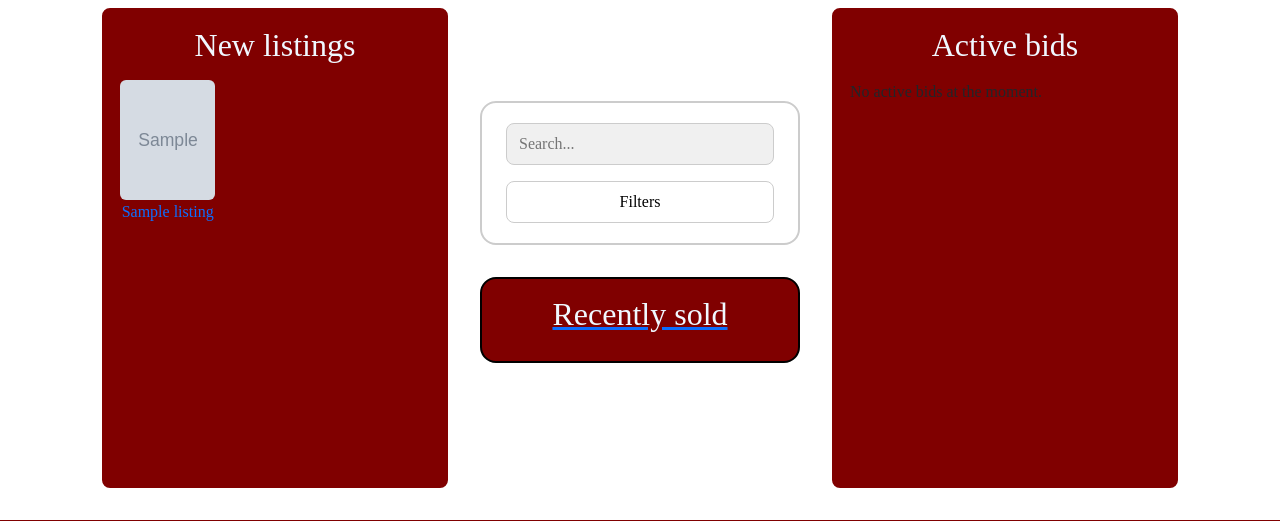
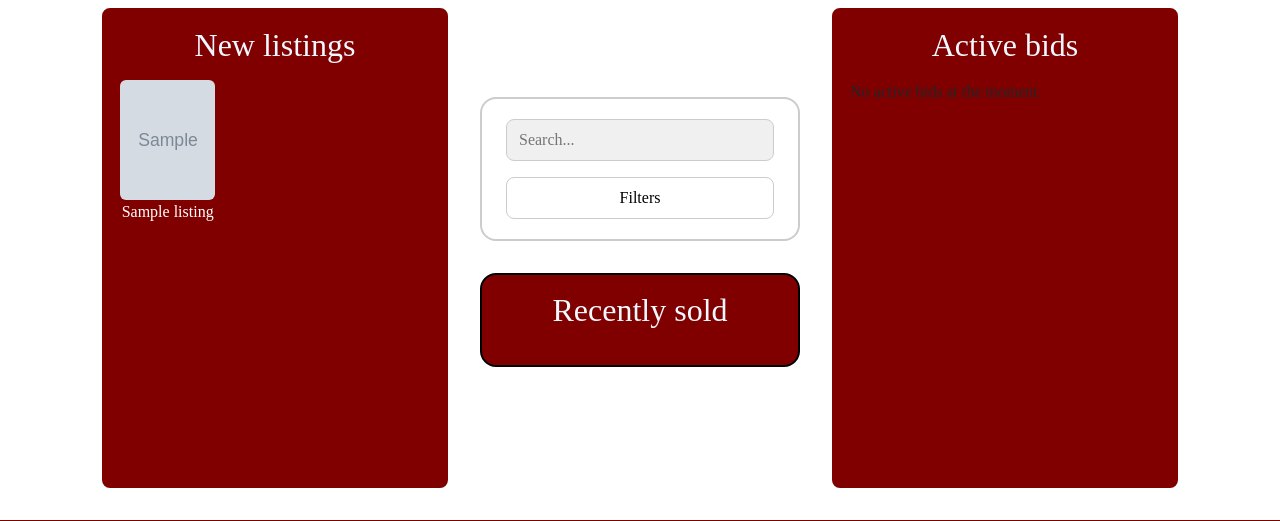
Before and after one commit to PDAYSig/Verklegt2_Group10, a Django app: page / in a window 1280 px wide. Shown: the part 153-674 px from the top of the page. Run offline with Django 5.2, Linux system fonts and the light colour scheme; tables that the repository leaves empty hold one stand-in row (values such as "Sample post"); grey boxes marked "Sample" are stand-in pictures.

Commit message:
links, look á þeim

```diff
--- a/static/css/styles.css
+++ b/static/css/styles.css
@@ -407,6 +407,11 @@ body {
     color: aliceblue;
     text-align: center;
     margin: 0 0 0.75rem 0;
+    text-decoration: none;
+}
+.link{
+    color: white;
+    text-decoration: none;
 }
 
 .sold-image-row {
--- a/templates/users/index.html
+++ b/templates/users/index.html
@@ -15,7 +15,7 @@
                             <img src="{{ img.url }}" width="100">
                         {% endif %}
                     {% endwith %}
-                    <p>{{ item.title }}</p>
+                    <p class="link">{{ item.title }}</p>
                 </a>
             {% endfor %}
         </div>
@@ -26,8 +26,8 @@
         {% include 'search_filter.html' %}
 
         <div class="sold-box">
-            <a href="{% url 'recently_sold' %}">
-                <h2 class="sold-title">Recently sold</h2>
+            <a href="{% url 'recently_sold' %}" class="sold-title">
+                <h2>Recently sold</h2>
             </a>
 
             <div class="sold-image-row">
@@ -55,7 +55,7 @@
                             <img src="{{ img.url }}" width="100">
                         {% endif %}
                     {% endwith %}
-                    <p>{{ item.title }}</p>
+                    <p class="link">{{ item.title }}</p>
                 </a>
             {% empty %}
                 <p>No active bids at the moment.</p>
```
